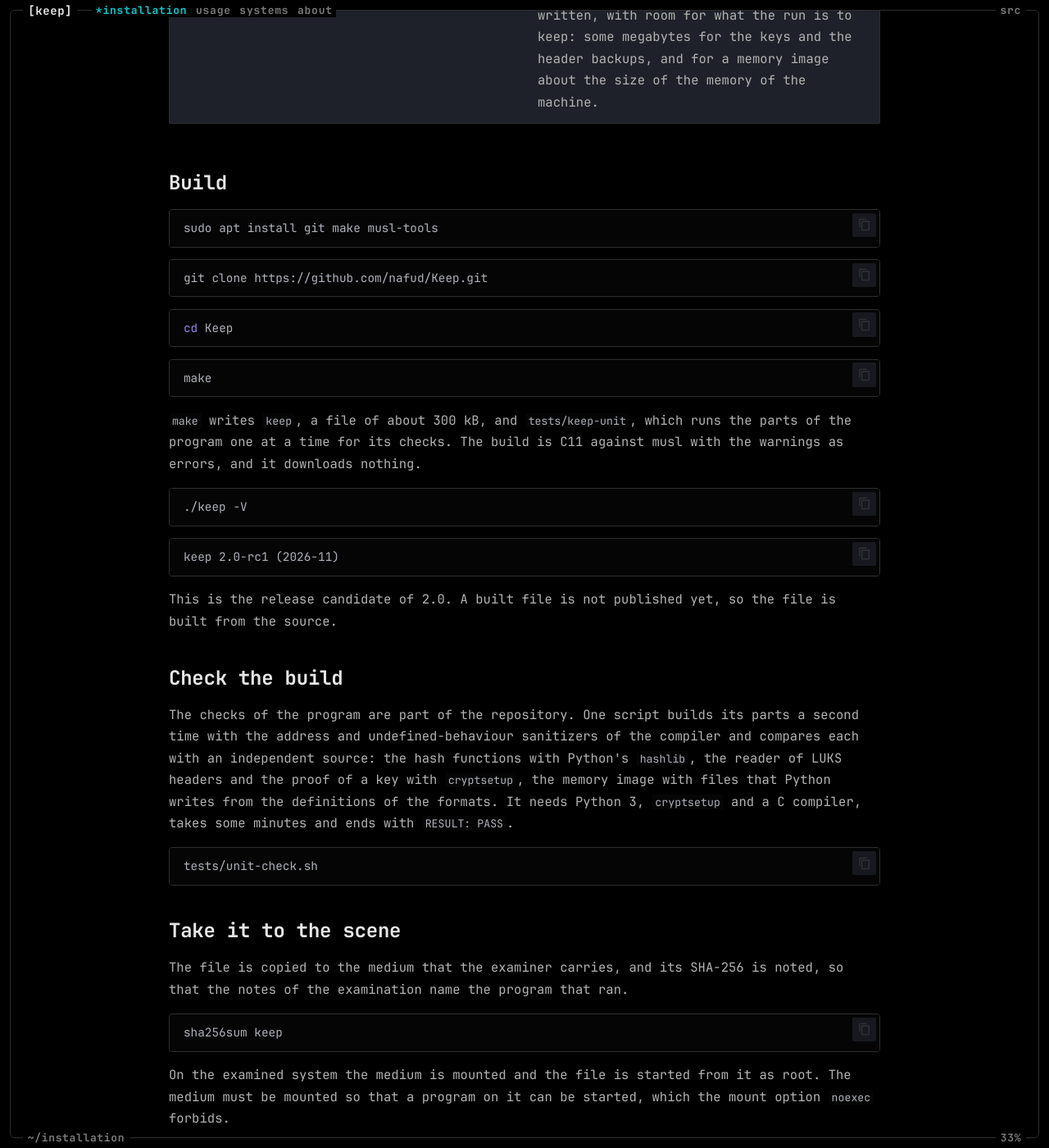
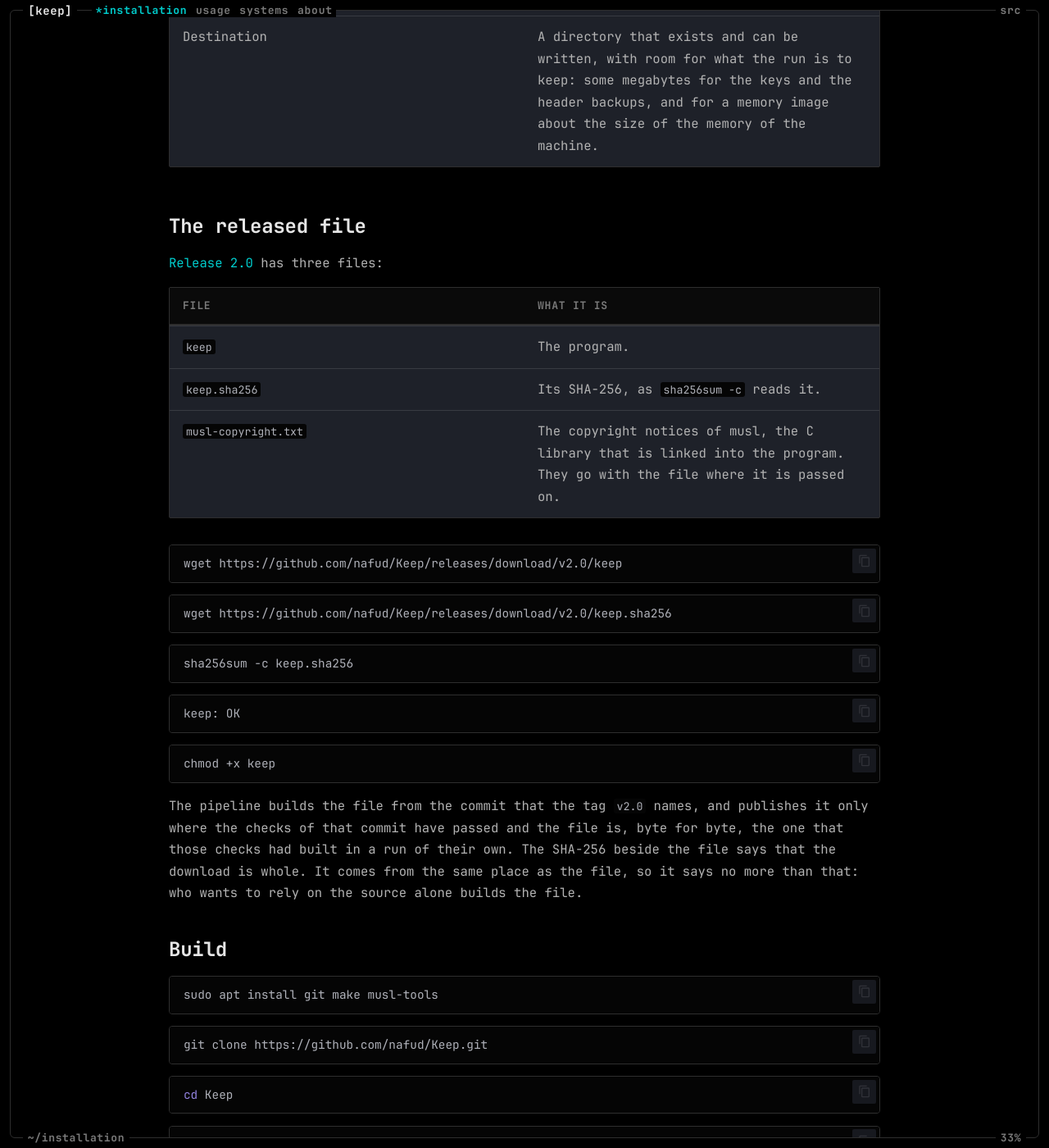
Before and after one commit to nafud/Keep, an MkDocs documentation site: the page built from docs/installation.md, in a window 1280 px wide and 1400 px high, scrolled down 736 px. Shown: the whole window at 82% size. Built offline with MkDocs 1.6.1 and Material for MkDocs 9.7.7, drawn with Linux system fonts in a browser that asks for light colours; some of the changed text lies outside the part shown.

Commit message:
keep 2.0, and a workflow that publishes a release
The version is 2.0: the program is that of 2.0-rc1 with its name changed.

release.yml is started by hand from main. It takes the version from the
program, makes the tag v and that version, and publishes keep with its
SHA-256 and the copyright notices of musl, which is linked into the file.
It ends without a release where the checks of the commit have not passed,
where the version is none of a release, where the tag is there, and where
the file it builds is not byte for byte the one that the checks built from
the same commit.

The build gives one file: commit 519023c gave the same SHA-256 in the
pipeline and in two directories of another machine with the same gcc and
musl.

The pages say where the released file is and how it is checked.

Co-Authored-By: Claude <noreply@anthropic.com>
Claude-Session: https://claude.ai/code/session_01N4kqerR8GUaUJxp37rcHA1

````diff
--- a/docs/installation.md
+++ b/docs/installation.md
@@ -1,14 +1,46 @@
 # Installation
 
-Keep is one file, `keep`. It is linked statically, so it needs no library and no program of the system it runs on, and it is not installed there. It is built once on a workstation, copied to the medium that goes to the scene, and started from that medium.
+Keep is one file, `keep`. It is linked statically, so it needs no library and no program of the system it runs on, and it is not installed there. It is taken from the release or built once on a workstation, copied to the medium that goes to the scene, and started from that medium.
 
 ## What it needs { #requirements }
 
 | Where | What |
 |---|---|
-| Workstation | Ubuntu or Linux Mint with `git`, `make` and `musl-tools`, the package of `musl-gcc`. The build runs in the pipeline on Ubuntu 24.04 and 22.04 and was made by hand on Linux Mint 22.3. Debian has the same package. A build there, or on another distribution with `make` and `musl-gcc`, is not checked. |
+| Workstation | For the released file, nothing but a way to fetch it. For a build, Ubuntu or Linux Mint with `git`, `make` and `musl-tools`, the package of `musl-gcc`. The build runs in the pipeline on Ubuntu 24.04 and 22.04 and was made by hand on Linux Mint 22.3. Debian has the same package. A build there, or on another distribution with `make` and `musl-gcc`, is not checked. |
 | Examined system | Linux on x86-64, and root. Nothing is installed and no package is needed. The [systems](systems.md) on which the file was run are listed with their kernels. |
 | Destination | A directory that exists and can be written, with room for what the run is to keep: some megabytes for the keys and the header backups, and for a memory image about the size of the memory of the machine. |
+
+## The released file { #release }
+
+[Release 2.0](https://github.com/nafud/Keep/releases/tag/v2.0) has three files:
+
+| File | What it is |
+|---|---|
+| `keep` | The program. |
+| `keep.sha256` | Its SHA-256, as `sha256sum -c` reads it. |
+| `musl-copyright.txt` | The copyright notices of musl, the C library that is linked into the program. They go with the file where it is passed on. |
+
+```bash
+wget https://github.com/nafud/Keep/releases/download/v2.0/keep
+```
+
+```bash
+wget https://github.com/nafud/Keep/releases/download/v2.0/keep.sha256
+```
+
+```bash
+sha256sum -c keep.sha256
+```
+
+```text
+keep: OK
+```
+
+```bash
+chmod +x keep
+```
+
+The pipeline builds the file from the commit that the tag `v2.0` names, and publishes it only where the checks of that commit have passed and the file is, byte for byte, the one that those checks had built in a run of their own. The SHA-256 beside the file says that the download is whole. It comes from the same place as the file, so it says no more than that: who wants to rely on the source alone builds the file.
 
 ## Build { #build }
 
@@ -35,10 +67,10 @@ make
 ```
 
 ```text
-keep 2.0-rc1 (2026-11)
+keep 2.0 (2026-11)
 ```
 
-This is the release candidate of 2.0. A built file is not published yet, so the file is built from the source.
+The build gives one file for one compiler and one musl: the pipeline and a second machine, each with gcc 13.3.0 and musl 1.2.4 of Ubuntu 24.04, built the same file byte for byte from one commit. A build with another compiler or another musl was not compared with it.
 
 ## Check the build { #check }
 
````
Also changed, not shown: CLAUDE.md (+33 -12 lines), docs/about.md (+1 -1 lines), docs/systems.md (+1 -1 lines), docs/usage.md (+2 -2 lines), 4 other files.
